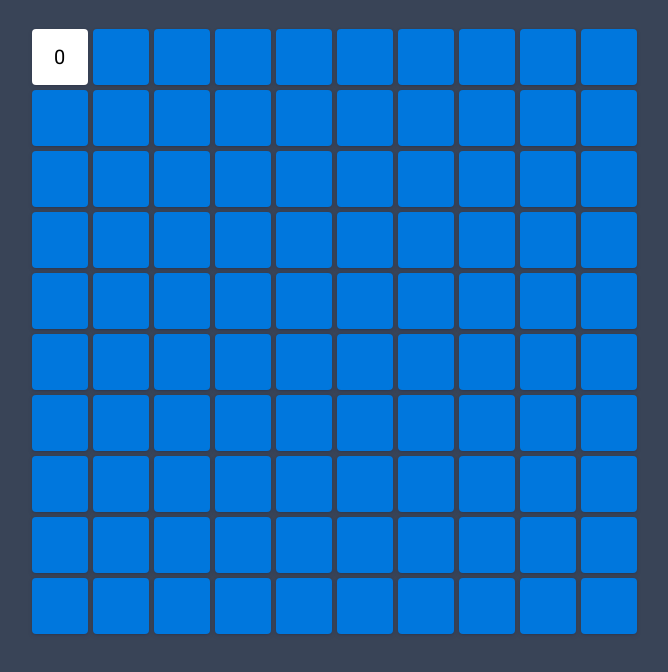
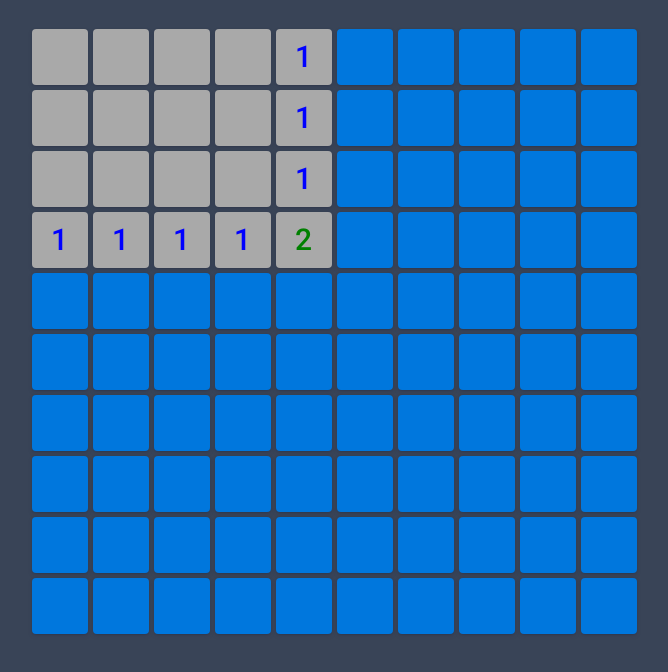
Before and after one commit to soola-sys/minesweeper-rss, a website with bundled scripts: page src/index.html in a window 1280 px wide. Both pictures are taken after a click on the element 365 px from the left and 153 px from the top of the page. Shown: the part 96-768 px from the top of the page, without its empty margins (306-974 px from the left). Built offline with nearby package versions, Linux system fonts and the light colour scheme.

Commit message:
feat: add win condition

```diff
--- a/src/css/style.css
+++ b/src/css/style.css
@@ -80,12 +80,6 @@ li {
     align-items: center;
     background-color: #0077dd;
 }
-
-.cell-opened {
-    background-color: #fff;
-    cursor: default;
-}
-
 .game-over {
     background-color: red;
 }
@@ -127,3 +121,23 @@ li {
     align-items: center;
     margin-left: 10px;
 }
+.x1 {
+    color: blue;
+}
+.x2 {
+    color: green;
+}
+.x3 {
+    color: red;
+}
+.x4 {
+    color: darkblue;
+}
+.number {
+    font-size: 30px;
+    font-weight: 500;
+}
+.cell-opened {
+    background-color: darkgray;
+    cursor: default;
+}
--- a/src/js/index.js
+++ b/src/js/index.js
@@ -100,25 +100,6 @@ const isValidPos = (i, j, n, m) => {
   return 1;
 };
 
-function checkMine(r , c , target) {
-  let n = gameBoard.length; // row 3
-  let m = gameBoard[0].length; // col 3
-  if (r < 0 || c < 0 || r > n - 1 || c > m - 1) return;
-  if(target.classList.contains('cell-opened')) {
-    return;
-  }
-  target.classList.add('cell-opened');
-
-  checkMine(i - 1, j - 1 , target);
-  checkMine(i - 1, j , target);
-  checkMine(i - 1, j + 1, target);
-  checkMine(i, j - 1 , target);
-  checkMine(i, j + 1,  target);
-  checkMine(i + 1, j - 1, target);
-  checkMine(i + 1, j, target);
-  checkMine(i + 1, j + 1, target);
-}
-
 const renderTheEndMessage = () => {
   const span = createElement({
     tag: "span",
@@ -138,6 +119,15 @@ const renderTheEndMessage = () => {
   });
   board.appendChild(modal);
 };
+
+const winCondition = () => {
+  let cellOpened = Array.from(document.querySelectorAll(".cell"));
+  let res = cellOpened.filter((el) => !el.classList.contains("cell-opened"));
+  console.log(res);
+  if (res.length === mineNumber) {
+    setTimeout(() => {alert("You have won!")}, 500);
+  }
+}
 
 const checkAdjacent = (arr, i, j) => {
   let n = arr.length; // row 3
@@ -162,6 +152,55 @@ const checkAdjacent = (arr, i, j) => {
   return counter;
 };
 
+function checkMine(r , c) {
+  let n = gameBoard.length;
+  let m = gameBoard[0].length;
+  if (r < 0 || c < 0 || r > n - 1 || c > m - 1) return;
+
+  let curr = minesAndNumbers[r][c];
+  if(curr !== 'x' && curr !== 0) {
+    gameBoard[r][c].textContent = curr.toString();
+    gameBoard[r][c].classList.add('number');
+    gameBoard[r][c].classList.add('cell-opened');
+    gameBoard[r][c].classList.add(`x${curr}`);
+    resArr[r][c].isRevealed = true;
+  }
+  if(curr !== 'x' && curr === 0) {
+
+    if(gameBoard[r][c].classList.contains('cell-opened')) {
+      return;
+    }
+    gameBoard[r][c].classList.add('cell-opened');
+    checkMine(r - 1, c - 1)
+    checkMine(r - 1, c)
+    checkMine(r - 1, c + 1)
+    checkMine(r, c - 1)
+    checkMine(r, c + 1)
+    checkMine(r + 1, c - 1)
+    checkMine(r + 1, c)
+    checkMine(r + 1, c + 1)
+  }
+}
+
+function clickCell() {
+  let tile = this;
+  let r = parseInt(tile.dataset.row);
+  let c = parseInt(tile.dataset.column);
+  let currCellState = resArr[r][c];
+  console.log(currCellState);
+  if(currCellState.isMine) {
+    mineArr.forEach((el) => {
+      el.classList.add("mined", "game-over");
+      currCellState.isRevealed = true;
+    });
+    setTimeout(() => alert('You lost!') , 500);
+    board.style.pointerEvents = 'none';
+  }
+  checkMine(r , c);
+  winCondition();
+}
+
+let minesAndNumbers = [];
 let gameBoard = [];
 let resArr = [];
 let mineArr = [];
@@ -170,40 +209,39 @@ let colInit = 10;
 
 // Loop to initialize 2D array elements.
 for (let i = 0; i < rowInit; i++) {
-  gameBoard[i] = [];
+  minesAndNumbers[i] = [];
   for (let j = 0; j < colInit; j++) {
-    gameBoard[i][j] = 0;
+    minesAndNumbers[i][j] = 0;
   }
 }
-let nums = gameBoard.length; // row 3
-let cols = gameBoard[0].length; // col 3
+let nums = minesAndNumbers.length; // row 3
+let cols = minesAndNumbers[0].length; // col 3
 let mineNumber = 10;
 for (let i = 0; i < mineNumber; i++) {
   let randomRow = Math.floor(Math.random() * nums);
   let randomCol = Math.floor(Math.random() * cols);
-  if (gameBoard[randomRow][randomCol] === 0) {
-    gameBoard[randomRow][randomCol] = "x";
+  if (minesAndNumbers[randomRow][randomCol] === 0) {
+    minesAndNumbers[randomRow][randomCol] = "x";
   } else {
     i--;
   }
 }
-console.log("ADDED RANDOM BOMBS", gameBoard);
-
 for (let i = 0; i < nums; i++) {
   resArr.push(Array(cols).fill(i));
 }
-for (let i = 0; i < gameBoard.length; i++) {
-  for (let j = 0; j < gameBoard[i].length; j++) {
-    if (gameBoard[i][j] !== "x") {
-      let res = checkAdjacent(gameBoard, i, j);
-      gameBoard[i][j] = res;
+for (let i = 0; i < minesAndNumbers.length; i++) {
+  for (let j = 0; j < minesAndNumbers[i].length; j++) {
+    if (minesAndNumbers[i][j] !== "x") {
+      let res = checkAdjacent(minesAndNumbers, i, j);
+      minesAndNumbers[i][j] = res;
     }
   }
 }
-gameBoard.forEach((rowData, rowIndex) => {
+minesAndNumbers.forEach((rowData, rowIndex) => {
+  let gameRow = []
   const row = createElement({ tag: "div", classes: ["row"]});
   rowData.forEach((columnData, colIndex) => {
-  const  cell = createElement({ tag: "div", classes: ["cell"] , parentNode: row});
+  const cell = createElement({ tag: "div", classes: ["cell"]});
     if (rowInit === 15 && colInit === 15) {
       cell.classList.add("medium");
     }
@@ -217,47 +255,16 @@ gameBoard.forEach((rowData, rowIndex) => {
       isFlagged: false,
       isRevealed: false,
       isMine: columnData === "x" ? true : false,
-      cellCoords: { row: rowIndex, col: colIndex },
     };
     cell.dataset.row = rowIndex;
     cell.dataset.column = colIndex;
+    cell.addEventListener('click' , clickCell);
+    row.appendChild(cell);
+    gameRow.push(cell);
   });
   gameDiv.appendChild(row);
+  gameBoard.push(gameRow);
 });
-
+console.log(minesAndNumbers);
 board.appendChild(gameDiv);
 document.body.appendChild(wrapperEl);
-console.log("OBJECT", resArr);
-document.addEventListener("click", (e) => {
-  if (!e.target.closest(".cell")) return;
-  e.target.classList.add("cell-opened");
-  let row = e.target.dataset.row;
-  let column = e.target.dataset.column;
-  let cellState = resArr[row][column];
-  let currentCell = gameBoard[row][column];
-  if (cellState.isMine) {
-    mineArr.forEach((el) => {
-      el.classList.add("mined", "game-over");
-      cellState.isRevealed = true;
-    });
-    setTimeout(() => {
-      renderTheEndMessage();
-    }, 500);
-    board.style.pointerEvents = "none";
-  }
-  if (!cellState.isMine) {
-    e.target.textContent = currentCell;
-  }
-  let cellOpened = Array.from(document.querySelectorAll(".cell"));
-  let res = cellOpened.filter((el) => !el.classList.contains("cell-opened"));
-  if (res.length === mineNumber) {
-    setTimeout(() => {
-      // renderTheEndMessage();
-      alert("You have won!");
-    }, 500);
-  }
-  if (!cellState.isMine && currentCell === 0) {
-    // checkMine(row , column , e.target);
-    console.log(gameDiv[row][column])
-  }
-});
```
